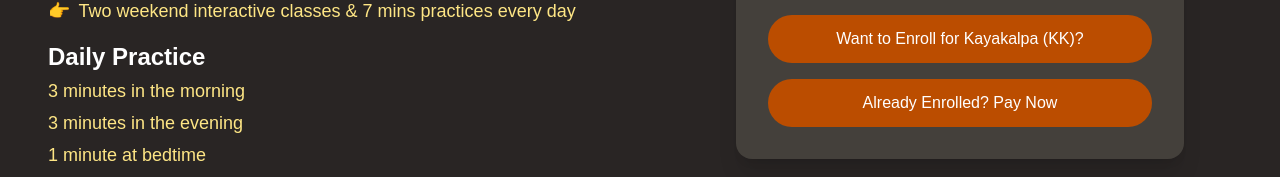
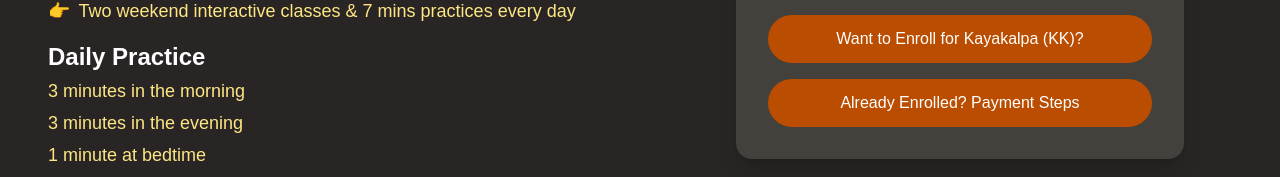
Before and after one commit to Itz-Viggy/Yoga-Registration, a Next.js app: page / in a window 1280 px wide. Shown: the part 367-544 px from the top of the page. Built offline with nearby package versions, Linux system fonts and the light colour scheme.

Commit message:
Name of Button

```diff
--- a/src/app/page.tsx
+++ b/src/app/page.tsx
@@ -142,7 +142,7 @@
       onClick={() => router.push("/register/step1")}
       className="w-full py-3 px-4 bg-amber-700 text-white rounded-full hover:bg-stone-500 transition-colors text-sm md:text-base"
     >
-      Already Enrolled? Pay Now
+      Already Enrolled? Payment Steps
     </button>
   </div>
 </section>
```
